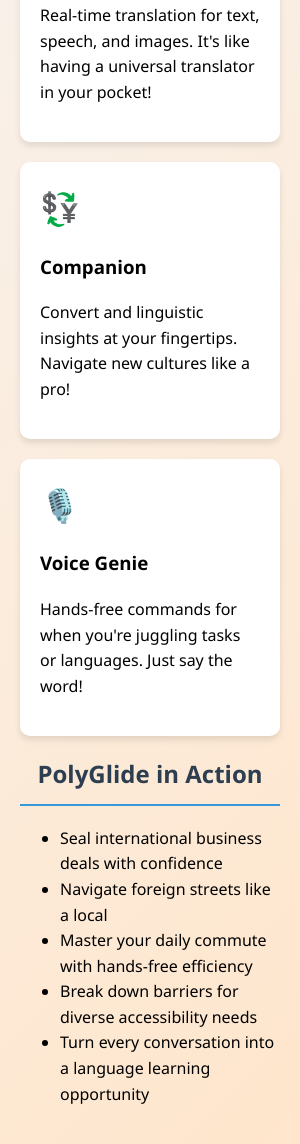
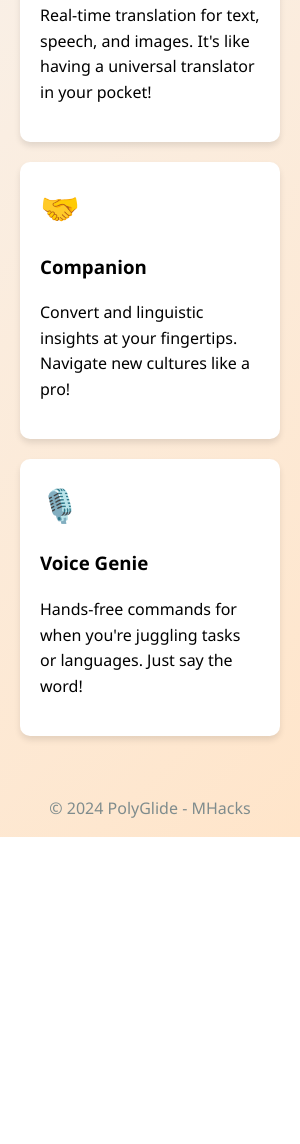
Before and after one commit to Maxim12313/mhacks17-translator, an Electron app: page src/index.html in a window 300 px wide. Shown: the part 856-2000 px from the top of the page. After the commit the page ends 1693 px from the top, so only its background shows below. Drawn offline with Linux system fonts and the light colour scheme.

Commit message:
changes to main page

```diff
--- a/src/index.html
+++ b/src/index.html
@@ -86,7 +86,7 @@
                     <p>Real-time translation for text, speech, and images. It's like having a universal translator in your pocket!</p>
                 </div>
                 <div class="feature-card">
-                    <div class="feature-icon">💱</div>
+                    <div class="feature-icon">🤝</div>
                     <h3>Companion</h3>
                     <p>Convert and linguistic insights at your fingertips. Navigate new cultures like a pro!</p>
                 </div>
@@ -97,17 +97,6 @@
                 </div>
             </div>
         </section>
-
-        <section>
-            <h2>PolyGlide in Action</h2>
-            <ul>
-                <li>Seal international business deals with confidence</li>
-                <li>Navigate foreign streets like a local</li>
-                <li>Master your daily commute with hands-free efficiency</li>
-                <li>Break down barriers for diverse accessibility needs</li>
-                <li>Turn every conversation into a language learning opportunity</li>
-            </ul>
-        </section>
     </div>
 
     <footer>
```
